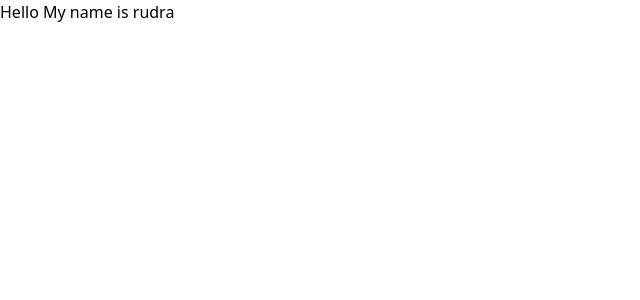
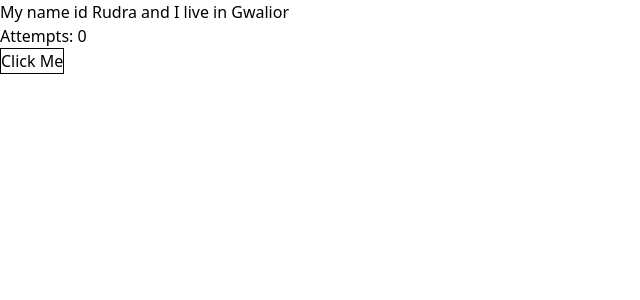
Before and after one commit to RudraJat/react-class, a React (Vite) app: page /profile in a window 1280 px wide. Shown: the top 300 px of the page, without its empty margins (0-640 px from the left). Built offline with nearby package versions, Linux system fonts and the light colour scheme.

Commit message:
created functional component and used useState for creating a disabling function for button

```diff
--- a/src/App.jsx
+++ b/src/App.jsx
@@ -37,6 +37,9 @@ import './App.css';
 
 //FOR ETP
 import Hello from './ETPDay1-9/1Home.jsx';
+import User from './ETPDay1-9/2funCom.jsx';
+import BtnDisable from './ETPDay1-9/3useState.jsx';
+
 
 function App(){
 
@@ -87,7 +90,8 @@ function App(){
 
 return (
     <>
-    <Hello/>
+    <User name="Rudra" location="Gwalior"/>
+    <BtnDisable/>
     </>
 )
 }
--- /dev/null
+++ b/src/ETPDay1-9/2funCom.jsx
@@ -0,0 +1,6 @@
+
+function User(props){
+    return <h1>My name id {props.name} and I live in {props.location}</h1>
+}
+
+export default User;
--- /dev/null
+++ b/src/ETPDay1-9/3useState.jsx
@@ -0,0 +1,22 @@
+import {useState} from "react";
+
+function BtnDisable(){
+    const[attempts, setAttempts]=useState(0);
+    const[disabled, setDisabled]=useState(false);
+
+    function handleClick(){
+        setAttempts(attempts +1);
+        if(attempts >=3){
+            setDisabled(true);
+        }
+
+    }
+    return(
+        <>
+        <h1>Attempts: {attempts}</h1>
+        {disabled ? <h2 style={{color: "red"}}>Button Disabled</h2> : <button onClick={handleClick} style={{border:"1px solid black"}}>Click Me</button>}
+        </>
+    )
+};
+
+export default BtnDisable;
```
